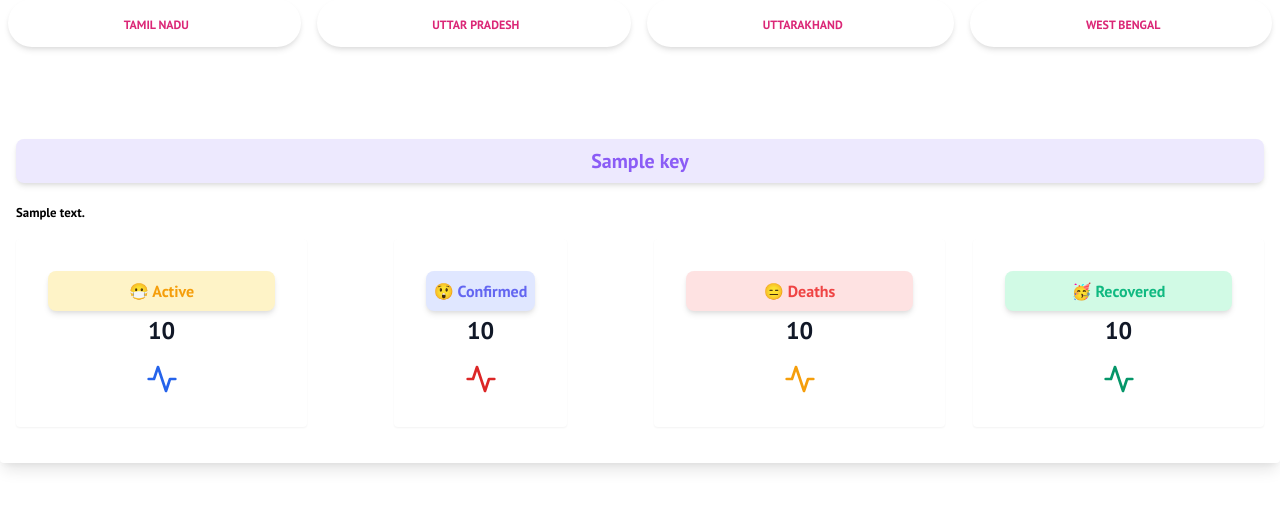
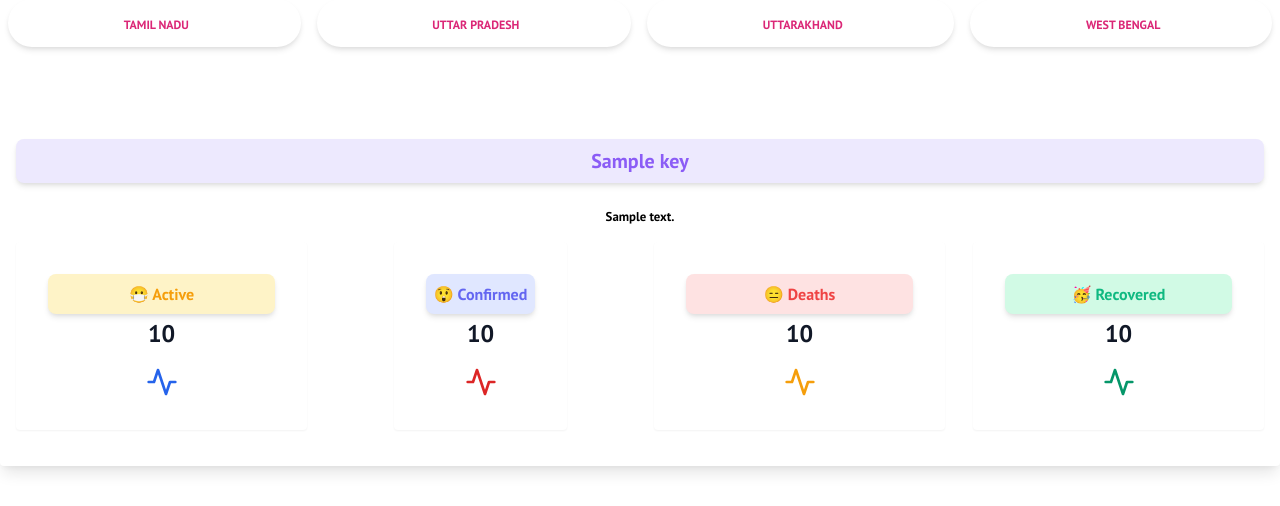
Before and after one commit to ImOmkar/django_covid_india, a Django app: template stats/templates/stats/home.html in a window 1280 px wide. Shown: the part 819-1325 px from the top of the page. Run offline with Django 3.2, Linux system fonts and the light colour scheme; the template is opened without the code that fills it: most values are stand-ins (such as "Sample title", 1, 10 or a date in 2020).

Commit message:
Update home.html

```diff
--- a/stats/templates/stats/home.html
+++ b/stats/templates/stats/home.html
@@ -774,7 +774,7 @@
 							{{ key }}
 						</h1>
 					</div>
-					<small class="mt-6 text-center font-bold">
+					<small class="mt-6 flex justify-center text-center font-bold">
 						{% if value.notes %}
 						{{ value.notes }}
 						{% else %}
@@ -846,7 +846,7 @@
 							{{ key }}
 						</h1>
 					</div>
-					<small class="mt-6 text-center font-bold">
+					<small class="mt-6 flex justify-center text-center font-bold">
 						{% if value.notes %}
 						{{ value.notes }}
 						{% else %}
@@ -918,7 +918,7 @@
 							{{ key }}
 						</h1>
 					</div>
-					<small class="mt-6 text-center font-bold">
+					<small class="mt-6 flex justify-center text-center font-bold">
 						{% if value.notes %}
 						{{ value.notes }}
 						{% else %}
@@ -990,7 +990,7 @@
 							{{ key }}
 						</h1>
 					</div>
-					<small class="mt-6 text-center font-bold">
+					<small class="mt-6 flex justify-center text-center font-bold">
 						{% if value.notes %}
 						{{ value.notes }}
 						{% else %}
@@ -1062,7 +1062,7 @@
 							{{ key }}
 						</h1>
 					</div>
-					<small class="mt-6 text-center font-bold">
+					<small class="mt-6 flex justify-center text-center font-bold">
 						{% if value.notes %}
 						{{ value.notes }}
 						{% else %}
@@ -1135,7 +1135,7 @@
 							{{ key }}
 						</h1>
 					</div>
-					<small class="mt-6 text-center font-bold">
+					<small class="mt-6 flex justify-center text-center font-bold">
 						{% if value.notes %}
 						{{ value.notes }}
 						{% else %}
@@ -1208,7 +1208,7 @@
 							{{ key }}
 						</h1>
 					</div>
-					<small class="mt-6 text-center font-bold">
+					<small class="mt-6 flex justify-center text-center font-bold">
 						{% if value.notes %}
 						{{ value.notes }}
 						{% else %}
@@ -1281,7 +1281,7 @@
 							{{ key }}
 						</h1>
 					</div>
-					<small class="mt-6 text-center font-bold">
+					<small class="mt-6 flex justify-center text-center font-bold">
 						{% if value.notes %}
 						{{ value.notes }}
 						{% else %}
@@ -1354,7 +1354,7 @@
 							{{ key }}
 						</h1>
 					</div>
-					<small class="mt-6 text-center font-bold">
+					<small class="mt-6 flex justify-center text-center font-bold">
 						{% if value.notes %}
 						{{ value.notes }}
 						{% else %}
@@ -1427,7 +1427,7 @@
 							{{ key }}
 						</h1>
 					</div>
-					<small class="mt-6 text-center font-bold">
+					<small class="mt-6 flex justify-center text-center font-bold">
 						{% if value.notes %}
 						{{ value.notes }}
 						{% else %}
@@ -1500,7 +1500,7 @@
 							{{ key }}
 						</h1>
 					</div>
-					<small class="mt-6 text-center font-bold">
+					<small class="mt-6 flex justify-center text-center font-bold">
 						{% if value.notes %}
 						{{ value.notes }}
 						{% else %}
@@ -1573,7 +1573,7 @@
 							{{ key }}
 						</h1>
 					</div>
-					<small class="mt-6 text-center font-bold">
+					<small class="mt-6 flex justify-center text-center font-bold">
 						{% if value.notes %}
 						{{ value.notes }}
 						{% else %}
@@ -1646,7 +1646,7 @@
 							{{ key }}
 						</h1>
 					</div>
-					<small class="mt-6 text-center font-bold">
+					<small class="mt-6 flex justify-center text-center font-bold">
 						{% if value.notes %}
 						{{ value.notes }}
 						{% else %}
@@ -1719,7 +1719,7 @@
 							{{ key }}
 						</h1>
 					</div>
-					<small class="mt-6 text-center font-bold">
+					<small class="mt-6 flex justify-center text-center font-bold">
 						{% if value.notes %}
 						{{ value.notes }}
 						{% else %}
@@ -1792,7 +1792,7 @@
 							{{ key }}
 						</h1>
 					</div>
-					<small class="mt-6 text-center font-bold">
+					<small class="mt-6 flex justify-center text-center font-bold">
 						{% if value.notes %}
 						{{ value.notes }}
 						{% else %}
@@ -1865,7 +1865,7 @@
 							{{ key }}
 						</h1>
 					</div>
-					<small class="mt-6 text-center font-bold">
+					<small class="mt-6 flex justify-center text-center font-bold">
 						{% if value.notes %}
 						{{ value.notes }}
 						{% else %}
@@ -1938,7 +1938,7 @@
 							{{ key }}
 						</h1>
 					</div>
-					<small class="mt-6 text-center font-bold">
+					<small class="mt-6 flex justify-center text-center font-bold">
 						{% if value.notes %}
 						{{ value.notes }}
 						{% else %}
@@ -2011,7 +2011,7 @@
 							{{ key }}
 						</h1>
 					</div>
-					<small class="mt-6 text-center font-bold">
+					<small class="mt-6 flex justify-center text-center font-bold">
 						{% if value.notes %}
 						{{ value.notes }}
 						{% else %}
@@ -2084,7 +2084,7 @@
 							{{ key }}
 						</h1>
 					</div>
-					<small class="mt-6 text-center font-bold">
+					<small class="mt-6 flex justify-center text-center font-bold">
 						{% if value.notes %}
 						{{ value.notes }}
 						{% else %}
@@ -2157,7 +2157,7 @@
 							{{ key }}
 						</h1>
 					</div>
-					<small class="mt-6 text-center font-bold">
+					<small class="mt-6 flex justify-center text-center font-bold">
 						{% if value.notes %}
 						{{ value.notes }}
 						{% else %}
@@ -2230,7 +2230,7 @@
 							{{ key }}
 						</h1>
 					</div>
-					<small class="mt-6 text-center font-bold">
+					<small class="mt-6 flex justify-center text-center font-bold">
 						{% if value.notes %}
 						{{ value.notes }}
 						{% else %}
@@ -2303,7 +2303,7 @@
 							{{ key }}
 						</h1>
 					</div>
-					<small class="mt-6 text-center font-bold">
+					<small class="mt-6 flex justify-center text-center font-bold">
 						{% if value.notes %}
 						{{ value.notes }}
 						{% else %}
@@ -2376,7 +2376,7 @@
 							{{ key }}
 						</h1>
 					</div>
-					<small class="mt-6 text-center font-bold">
+					<small class="mt-6 flex justify-center text-center font-bold">
 						{% if value.notes %}
 						{{ value.notes }}
 						{% else %}
@@ -2449,7 +2449,7 @@
 							{{ key }}
 						</h1>
 					</div>
-					<small class="mt-6 text-center font-bold">
+					<small class="mt-6 flex justify-center text-center font-bold">
 						{% if value.notes %}
 						{{ value.notes }}
 						{% else %}
@@ -2522,7 +2522,7 @@
 							{{ key }}
 						</h1>
 					</div>
-					<small class="mt-6 text-center font-bold">
+					<small class="mt-6 flex justify-center text-center font-bold">
 						{% if value.notes %}
 						{{ value.notes }}
 						{% else %}
@@ -2595,7 +2595,7 @@
 							{{ key }}
 						</h1>
 					</div>
-					<small class="mt-6 text-center font-bold">
+					<small class="mt-6 flex justify-center text-center font-bold">
 						{% if value.notes %}
 						{{ value.notes }}
 						{% else %}
@@ -2668,7 +2668,7 @@
 							{{ key }}
 						</h1>
 					</div>
-					<small class="mt-6 text-center font-bold">
+					<small class="mt-6 flex justify-center text-center font-bold">
 						{% if value.notes %}
 						{{ value.notes }}
 						{% else %}
@@ -2741,7 +2741,7 @@
 							{{ key }}
 						</h1>
 					</div>
-					<small class="mt-6 text-center font-bold">
+					<small class="mt-6 flex justify-center text-center font-bold">
 						{% if value.notes %}
 						{{ value.notes }}
 						{% else %}
@@ -2814,7 +2814,7 @@
 							{{ key }}
 						</h1>
 					</div>
-					<small class="mt-6 text-center font-bold">
+					<small class="mt-6 flex justify-center text-center font-bold">
 						{% if value.notes %}
 						{{ value.notes }}
 						{% else %}
@@ -2887,7 +2887,7 @@
 							{{ key }}
 						</h1>
 					</div>
-					<small class="mt-6 text-center font-bold">
+					<small class="mt-6 flex justify-center text-center font-bold">
 						{% if value.notes %}
 						{{ value.notes }}
 						{% else %}
@@ -2960,7 +2960,7 @@
 							{{ key }}
 						</h1>
 					</div>
-					<small class="mt-6 text-center font-bold">
+					<small class="mt-6 flex justify-center text-center font-bold">
 						{% if value.notes %}
 						{{ value.notes }}
 						{% else %}
@@ -3033,7 +3033,7 @@
 							{{ key }}
 						</h1>
 					</div>
-					<small class="mt-6 text-center font-bold">
+					<small class="mt-6 flex justify-center text-center font-bold">
 						{% if value.notes %}
 						{{ value.notes }}
 						{% else %}
@@ -3106,7 +3106,7 @@
 							{{ key }}
 						</h1>
 					</div>
-					<small class="mt-6 text-center font-bold">
+					<small class="mt-6 flex justify-center text-center font-bold">
 						{% if value.notes %}
 						{{ value.notes }}
 						{% else %}
```
